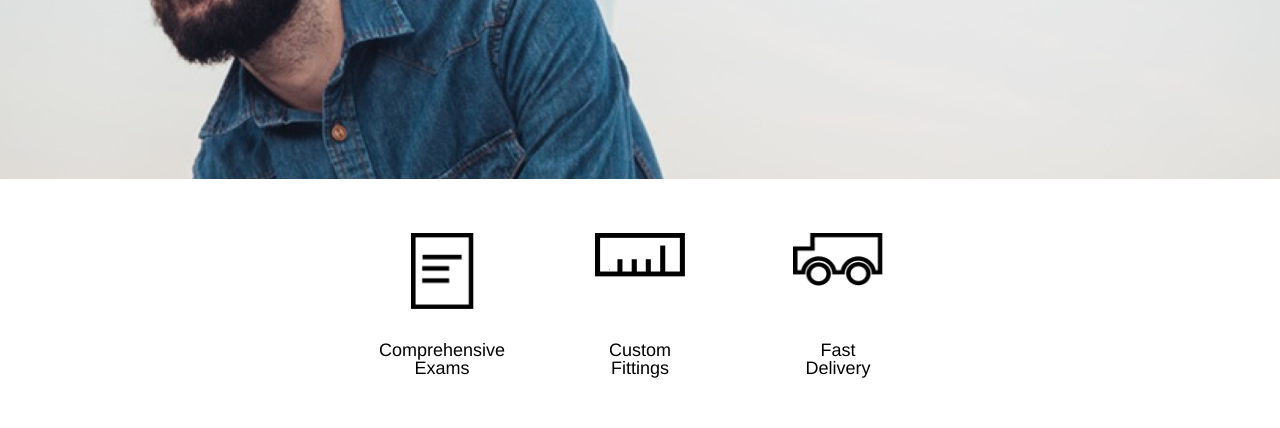
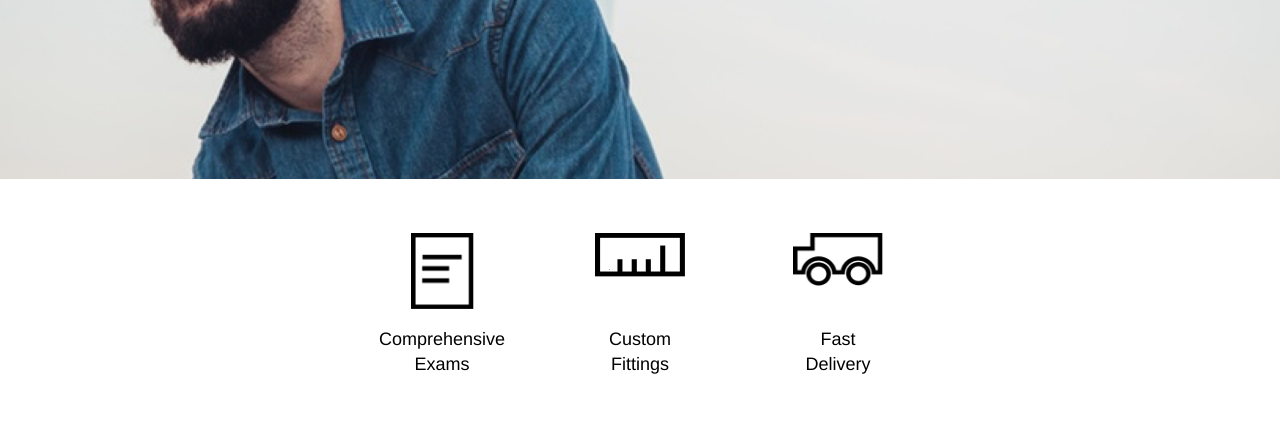
Before and after one commit to thankshermione/tortoiseshelloptics, a plain HTML site: page index.html in a window 1280 px wide. Shown: the part 361-789 px from the top of the page. Drawn offline with Linux system fonts and the light colour scheme.

Commit message:
fix line height with specificity

```diff
--- a/resources/css/style.css
+++ b/resources/css/style.css
@@ -1,7 +1,9 @@
 
 	/* Universal Styles */
 
-html {
+html,
+.about p,
+.serviceblock h3 {
 	font-size: 18px;
 	line-height: 1.4;
 }
@@ -114,7 +116,6 @@ main .container {
 
  	.serviceblock h3 {
  		text-align: center;
-
  	}
 
  	.paper {
```
